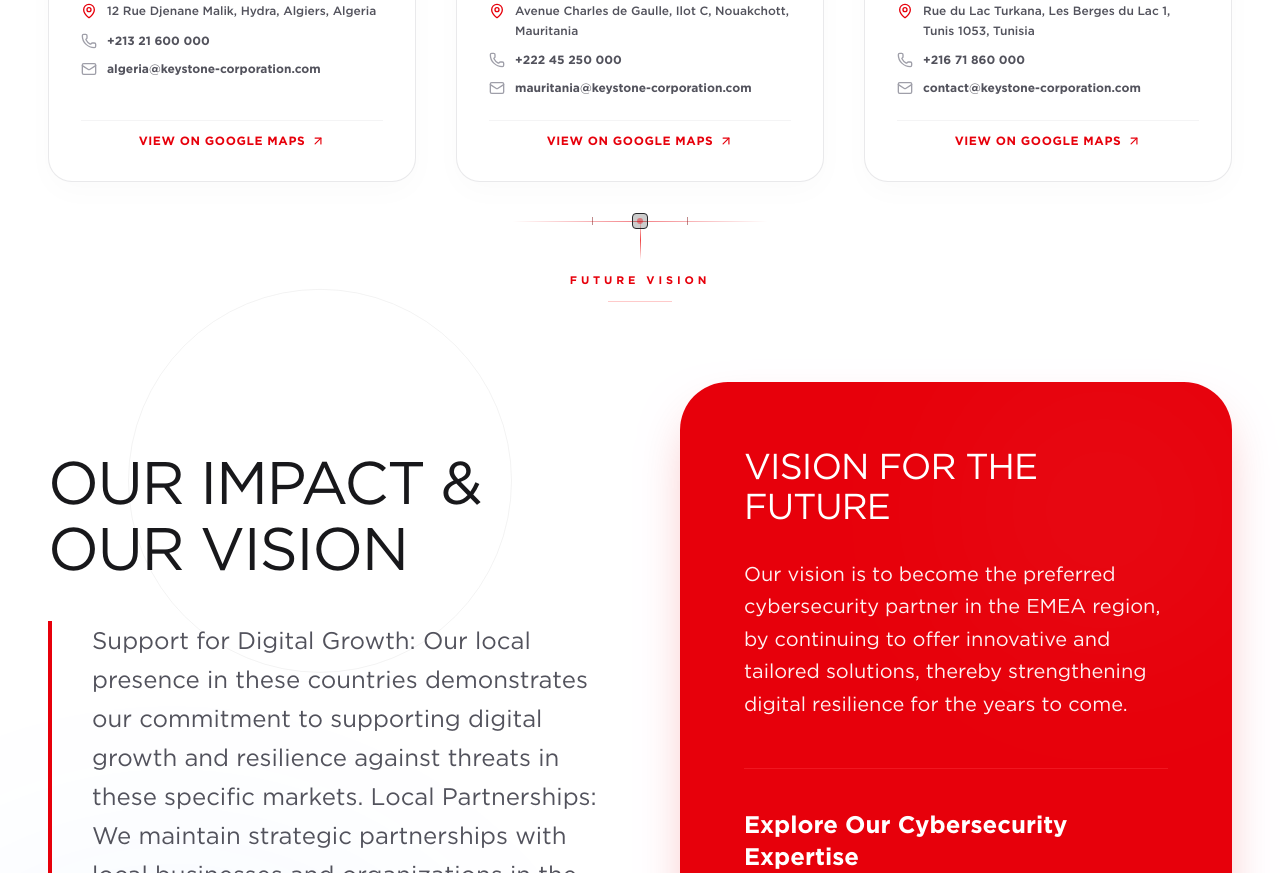
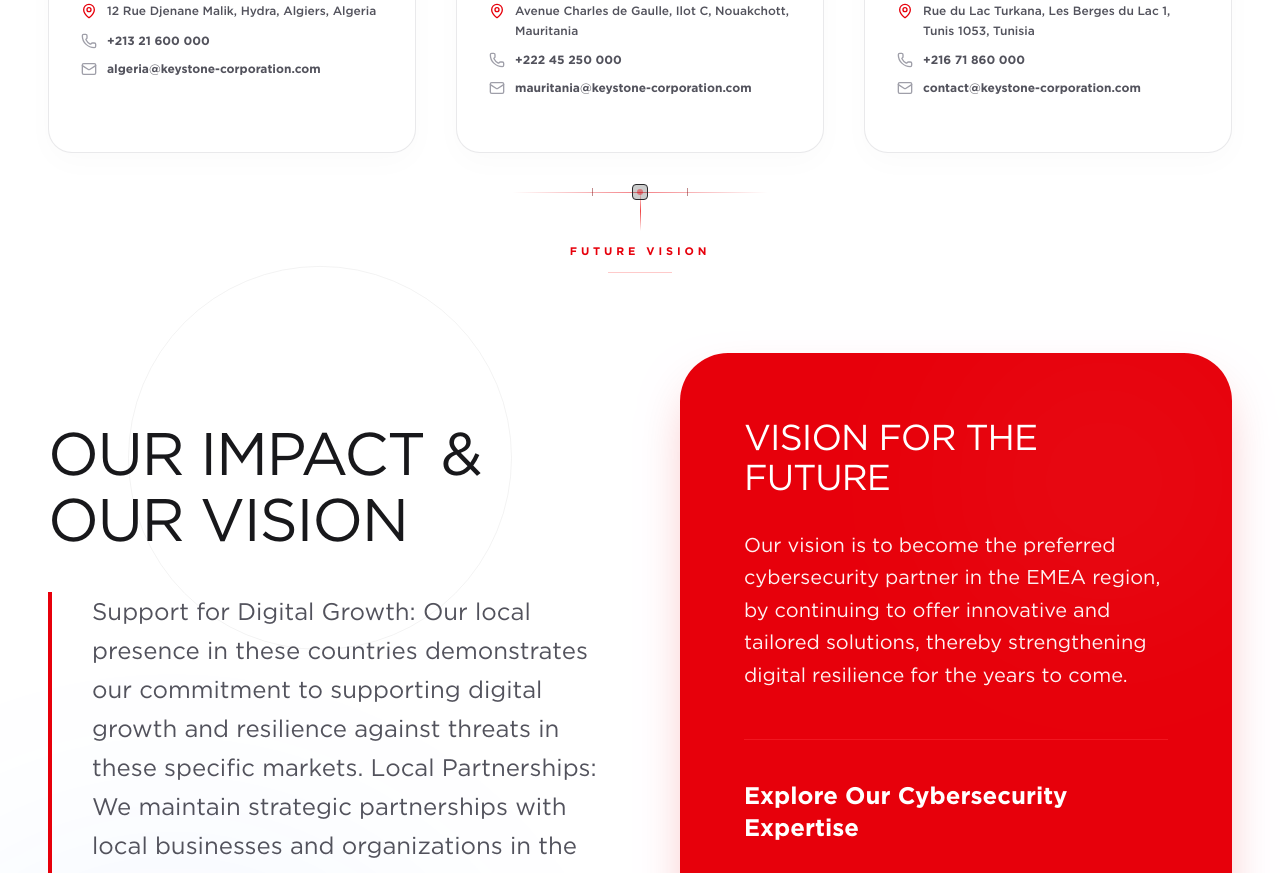
Before and after one commit to mohamedhadji1/frontdesign, a Next.js app: page /about in a window 1280 px wide. Shown: the part 3320-4193 px from the top of the page. Built offline with nearby package versions, Linux system fonts and the light colour scheme.

Commit message:
Update CompanyOverview.tsx

```diff
--- a/src/components/about/CompanyOverview.tsx
+++ b/src/components/about/CompanyOverview.tsx
@@ -216,16 +216,6 @@ export function CompanyOverview() {
                     <a href={`mailto:${country.email}`} className="text-xs font-semibold hover:text-red-600 transition-colors">{country.email}</a>
                   </div>
                 </div>
-
-                <a
-                  href={country.mapLink}
-                  target="_blank"
-                  rel="noopener noreferrer"
-                  className="inline-flex items-center gap-1.5 text-xs font-bold text-red-600 hover:text-red-700 transition-colors uppercase tracking-wider group/link mt-auto pt-3 border-t border-zinc-100 w-full justify-center"
-                >
-                  View on Google Maps
-                  <ArrowUpRight className="w-3.5 h-3.5 group-hover/link:translate-x-0.5 group-hover/link:-translate-y-0.5 transition-transform" />
-                </a>
               </motion.div>
             ))}
           </motion.div>
```
